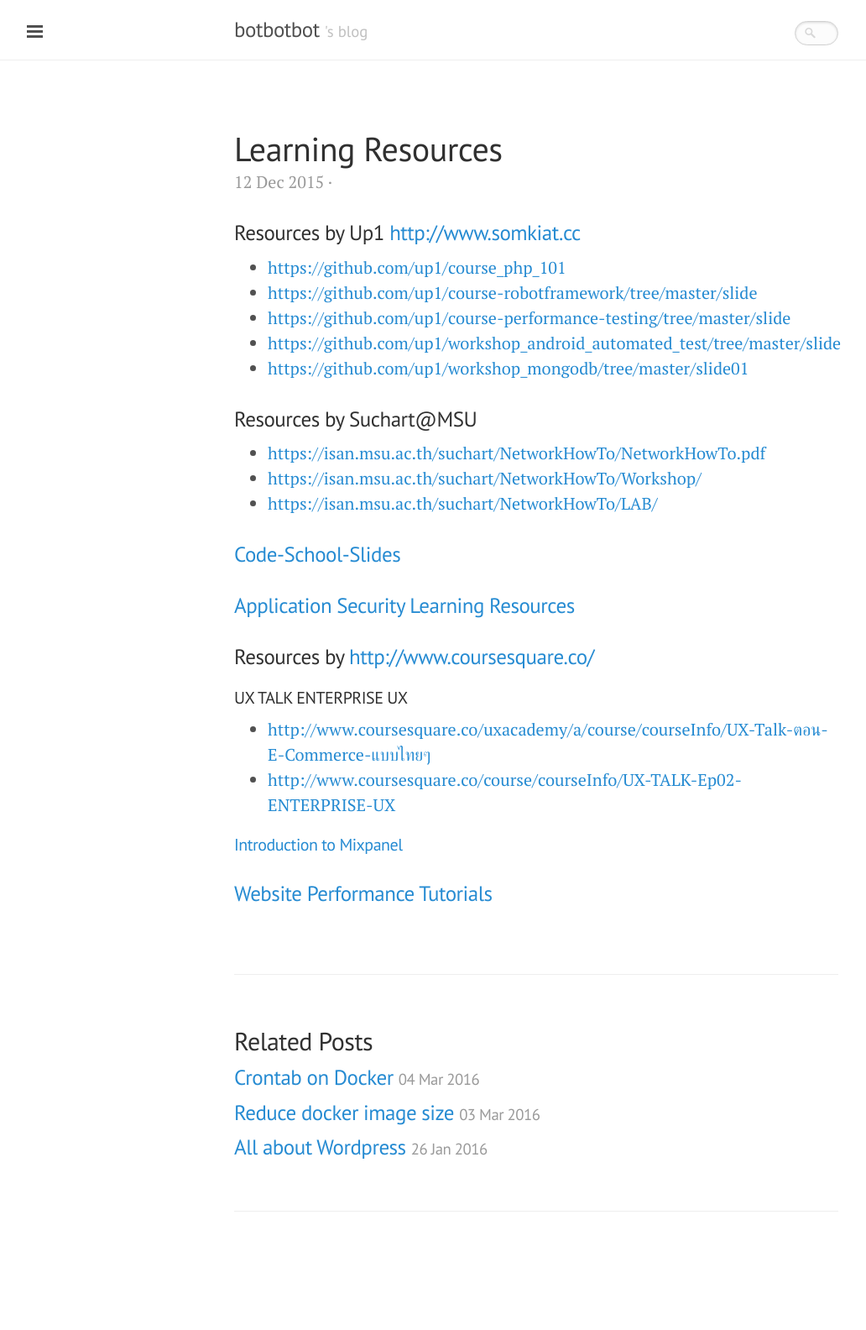
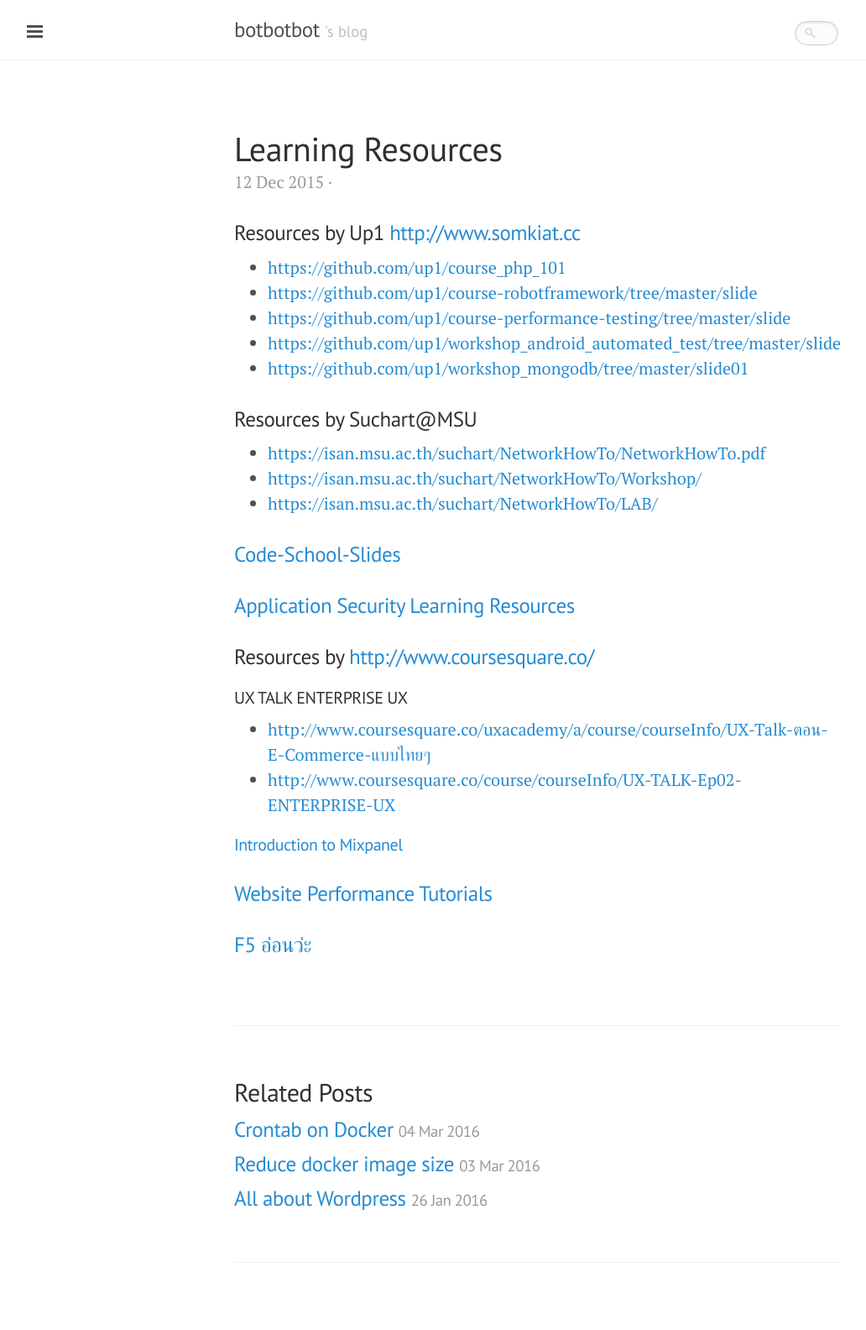
Before and after one commit to ibotdotout/ibotdotout.github.io, a Jekyll site: the page built from _posts/2015-12-12-learning-resources.md, in a window 1280 px wide. Shown: the whole page at 84% size, without its empty margins (1-1033 px from the left). Built offline with Jekyll 4.4.1, drawn with Linux system fonts in a browser that asks for light colours; nearby versions of some CDN libraries; Markdown is read by kramdown in place of the engine named in the settings; comment, search, counter and statistics services are not loaded; before the commit the page ends 1523 px from its top, so only the background shows below that.

Commit message:
Add update F5 อ่่อนวะ

```diff
--- a/_posts/2015-12-12-learning-resources.md
+++ b/_posts/2015-12-12-learning-resources.md
@@ -33,3 +33,5 @@ permalink: learning
 #### [Introduction to Mixpanel](http://www.coursesquare.co/course/courseInfo/Introduction-to-Mixpanel)
 
 ### [Website Performance Tutorials](https://www.youtube.com/playlist?list=PLLnpHn493BHGpGXukqYsxwQw3ziW3uti6)
+
+### [F5 อ่อนว่ะ](https://docs.google.com/document/d/1wUi1ZeqIHvnE4YkWC613rVJFdbgC0t-pCNcyk0PaUxk/edit#heading=h.xiu1i3wbkwyr)
```
